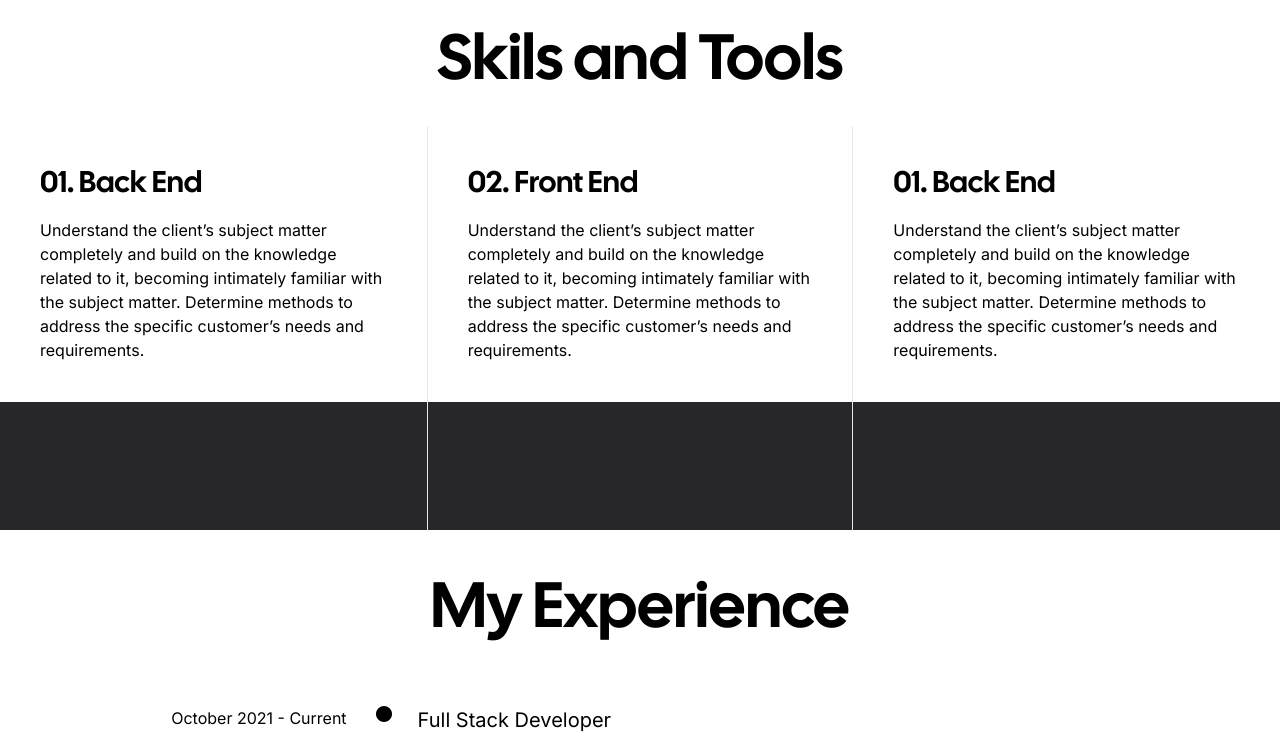
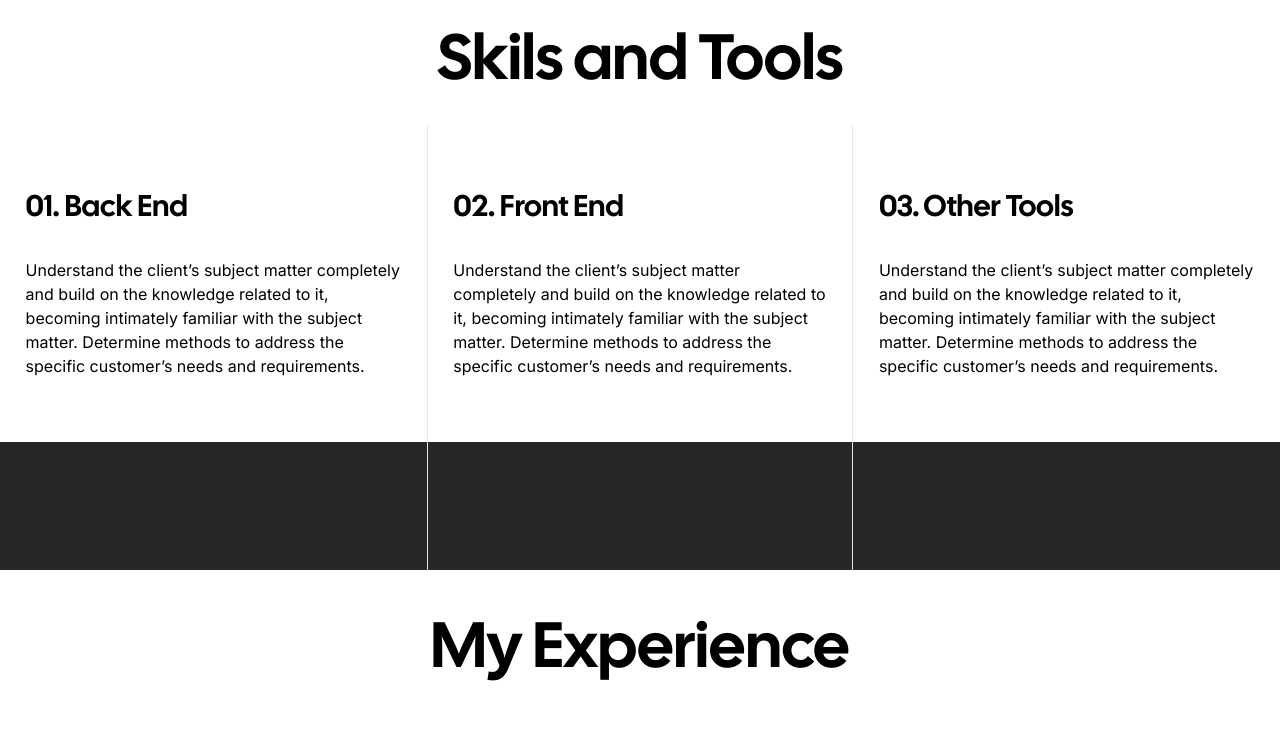
Before and after one commit to mcfilu/personal, a Next.js app: page / in a window 1280 px wide. Shown: the part 3020-3756 px from the top of the page. Built offline with nearby package versions, Linux system fonts and the light colour scheme; some icons are missing; what tailwindcss-debug-screens would draw is missing.

Commit message:
making some part of experience comp responsive

```diff
--- a/app/home/experience.jsx
+++ b/app/home/experience.jsx
@@ -2,21 +2,22 @@ import React from 'react'
 
 const Experience = () => {
   return (
-    <div className='w-full flex flex-col bg-white px-[10vw] '>
+    <div className='w-full flex flex-col bg-white px-[5vw] md:px-[10vw] '>
         <h2 className='text-[7vh] md:text-[8vh] leading-tight font-display text-black mt-[5vh] mb-[5vh] text-center'>My Experience</h2>
         <div className='w-full  flex flex-row justify-center'>
-            <div className='w-1/5 h-full mt-[2vh] '>October 2021 - Current</div>
+            <div className='hidden md:flex w-1/5 h-full mt-[2vh] '>October 2021 - Current</div>
             {/* <div className='h-full border'></div> */}
             <div class="flex flex-col justify-center items-center">
                 <i class="fa-solid fa-circle my-[2vh]"></i>
                 <div class="h-full border-black border-l-2"></div>
             </div>
-            <div className='w-[70%] h-full flex flex-col mt-[2vh] pl-[2vw]'>
+            <div className='w-full md:w-[70%] h-full flex flex-col mt-[2vh] pl-[2vw]'>
                 <h2 className='text-xl bold'>Full Stack Developer</h2>
+                <p>October 2021 - Current</p>
                 <h2 className=''>Papagrin</h2>
                 <p className='mt-[3vh]'>Took charge of a legacy project from the previous IT contractor and resurrected the application without any documentation or runtime environment. Despite two companies giving up on the project, I adeptly established fully functional environments, incorporating Docker containerisation, and implementing CI/CD processes.</p>
                 <p className='mt-[1vh]'>Took charge of a legacy project from the previous IT contractor and resurrected the application without any documentation or runtime environment. Despite two companies giving up on the project, I adeptly established fully functional environments, incorporating Docker containerisation, and implementing CI/CD processes.</p>
-                <div className='w-full grid grid-cols-2 gap-4 mt-[1vh]'>
+                <div className='w-full flex flex-wrap gap-2 md:gap-4 mt-[2vh]'>
                     <div className='bg-black text-white rounded-xl px-4 py-2'>Python</div>
                     <div className='bg-black text-white rounded-xl px-4 py-2'>Django</div>
                     <div className='bg-black text-white rounded-xl px-4 py-2'>Unix</div>
--- a/app/home/skills.jsx
+++ b/app/home/skills.jsx
@@ -7,12 +7,12 @@ const Skills = () => {
         <div className='w-full grid grid-cols-1 md:grid-cols-3 h-full'>
         <div className='flex flex-col h-full'>
             <div className='bg-white hover:bg-zinc-100 h-full flex items-center justify-center'>
-                <div className='flex flex-col w-full h-full p-[5vh] items-left justify-center'>
+                <div className='flex flex-col w-full h-full px-[2vw] py-[8vh] items-left justify-center'>
                     <h2 className='text-3xl font-display'>01. Back End</h2>
-                    <p className='mt-[2vh]'>Understand the client’s subject matter completely and build on the knowledge related to it, becoming intimately familiar with the subject matter. Determine methods to address the specific customer’s needs and requirements.</p>
+                    <p className='mt-[4vh]'>Understand the client’s subject matter completely and build on the knowledge related to it, becoming intimately familiar with the subject matter. Determine methods to address the specific customer’s needs and requirements.</p>
                 </div>
             </div>
-            <div className='w-full h-full flex flex-col p-8 py-[5vh] hover:bg-zinc-600 bg-zinc-800'>
+            <div className='w-full h-full flex flex-col px-[2vw] py-[5vh] hover:bg-zinc-600 bg-zinc-800'>
                 <div className='flex flex-row gap-4'>
 
                     <i class='cib-python text-white text-[7vh]'></i>
@@ -34,12 +34,12 @@ const Skills = () => {
         </div>
         <div className='flex flex-col h-full'>
             <div className='bg-white hover:bg-zinc-100 h-full flex items-center justify-center border-x'>
-                <div className='flex flex-col w-full h-full p-[5vh] items-left justify-center'>
+                <div className='flex flex-col w-full h-full px-[2vw] py-[8vh] items-left justify-center'>
                     <h2 className='text-3xl font-display'>02. Front End</h2>
-                    <p className='mt-[2vh]'>Understand the client’s subject matter completely and build on the knowledge related to it, becoming intimately familiar with the subject matter. Determine methods to address the specific customer’s needs and requirements.</p>
+                    <p className='mt-[4vh]'>Understand the client’s subject matter completely and build on the knowledge related to it, becoming intimately familiar with the subject matter. Determine methods to address the specific customer’s needs and requirements.</p>
                 </div>
             </div>
-            <div className='w-full h-full flex flex-col p-8 py-[5vh] hover:bg-zinc-600 bg-zinc-800 border-x'>
+            <div className='w-full h-full flex flex-col px-[2vw] py-[5vh] hover:bg-zinc-600 bg-zinc-800 border-x'>
                 <div className='flex flex-row gap-4'>
 
                     <i class='cib-python text-white text-[7vh]'></i>
@@ -61,12 +61,12 @@ const Skills = () => {
         </div>
         <div className='flex flex-col h-full'>
             <div className='bg-white hover:bg-zinc-100 h-full flex items-center justify-center'>
-                <div className='flex flex-col w-full h-full p-[5vh] items-left justify-center'>
-                    <h2 className='text-3xl font-display'>01. Back End</h2>
-                    <p className='mt-[2vh]'>Understand the client’s subject matter completely and build on the knowledge related to it, becoming intimately familiar with the subject matter. Determine methods to address the specific customer’s needs and requirements.</p>
+                <div className='flex flex-col w-full h-full px-[2vw] py-[8vh] items-left justify-center'>
+                    <h2 className='text-3xl font-display'>03. Other Tools</h2>
+                    <p className='mt-[4vh]'>Understand the client’s subject matter completely and build on the knowledge related to it, becoming intimately familiar with the subject matter. Determine methods to address the specific customer’s needs and requirements.</p>
                 </div>
             </div>
-            <div className='w-full h-full flex flex-col p-8 py-[5vh] hover:bg-zinc-600 bg-zinc-800'>
+            <div className='w-full h-full flex flex-col p-8 px-[2vw] py-[5vh] hover:bg-zinc-600 bg-zinc-800'>
                 <div className='flex flex-row gap-4'>
 
                     <i class='cib-python text-white text-[7vh]'></i>
@@ -91,13 +91,13 @@ const Skills = () => {
         {/* <div className='bg-white hover:bg-zinc-100 h-full flex items-center justify-center border-r border-l'>
             <div className='flex flex-col w-full h-full p-[5vh] items-left justify-center'>
                 <h2 className='text-3xl font-display'>02. Front End</h2>
-                <p className='mt-[2vh] '>Understand the client’s subject matter completely and build on the knowledge related to it, becoming intimately familiar with the subject matter. Determine methods to address the specific customer’s needs and requirements.</p>
+                <p className='mt-[4vh] '>Understand the client’s subject matter completely and build on the knowledge related to it, becoming intimately familiar with the subject matter. Determine methods to address the specific customer’s needs and requirements.</p>
             </div>
         </div>
         <div className='bg-white hover:bg-zinc-100 h-full flex items-center justify-center'>
             <div className='flex flex-col w-full h-full p-[5vh] items-left justify-center'>
                 <h2 className='text-3xl font-display'>03. Infrastracture</h2>
-                <p className='mt-[2vh]'>Understand the client’s subject matter completely and build on the knowledge related to it, becoming intimately familiar with the subject matter. Determine methods to address the specific customer’s needs and requirements.</p>
+                <p className='mt-[4vh]'>Understand the client’s subject matter completely and build on the knowledge related to it, becoming intimately familiar with the subject matter. Determine methods to address the specific customer’s needs and requirements.</p>
             </div>
         </div> */}
         </div>
```
